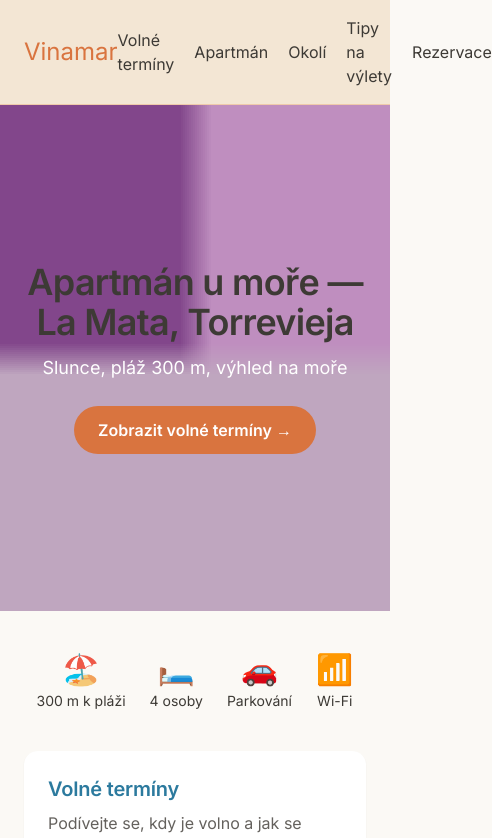
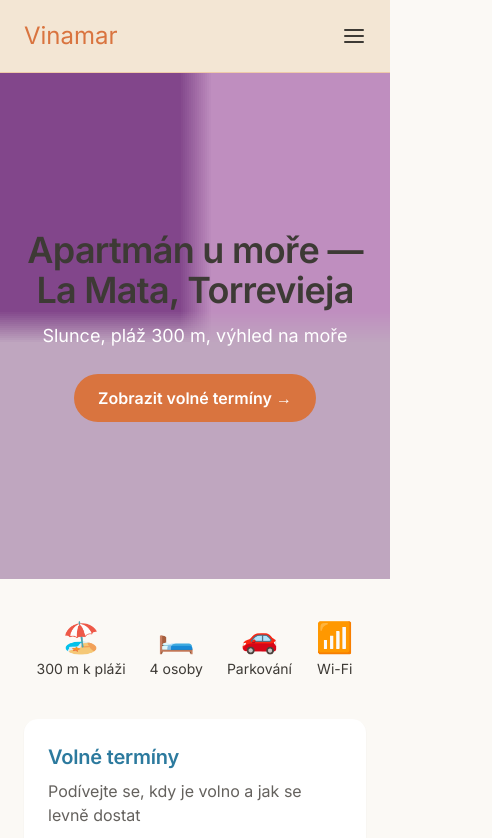
Before and after one commit to LubosRemplik/Vinamar-Web, a Next.js app in the folder web/: page / in a window 390 px wide. Shown: the top 838 px of the page, 492 px wide, since content can reach past the window. Built offline with nearby package versions, Linux system fonts and the light colour scheme.

Commit message:
feat(web): responsive nav with mobile hamburger menu

```diff
--- a/web/components/Nav.tsx
+++ b/web/components/Nav.tsx
@@ -1,3 +1,5 @@
+'use client';
+import { useState } from 'react';
 import Link from 'next/link';
 
 const links = [
@@ -5,24 +7,76 @@ const links = [
   { href: '/apartman', label: 'Apartmán' },
   { href: '/okoli', label: 'Okolí' },
   { href: '/tipy-na-vylety', label: 'Tipy na výlety' },
+  { href: '/rezervace', label: 'Rezervace' },
 ];
 
 export default function Nav() {
+  const [open, setOpen] = useState(false);
+
   return (
-    <header className="flex items-center justify-between px-6 py-4 bg-sand border-b border-ochre/40">
-      <Link href="/" className="text-2xl font-display text-terracotta">
+    <header className="bg-sand border-b border-ochre/40">
+      <div className="flex items-center justify-between px-6 py-4">
+        <Link
+          href="/"
+          className="text-2xl font-display text-terracotta"
+          onClick={() => setOpen(false)}
+        >
           Vinamar
         </Link>
-      <nav className="flex gap-5 items-center">
+
+        <nav className="hidden md:flex gap-5 items-center">
           {links.map((l) => (
             <Link key={l.href} href={l.href} className="hover:text-terracotta">
               {l.label}
             </Link>
           ))}
-        <Link href="/rezervace" className="hover:text-terracotta">
-          Rezervace
+        </nav>
+
+        <button
+          type="button"
+          className="md:hidden inline-flex items-center justify-center rounded-lg p-2 -mr-2 text-ink hover:bg-ochre/20 focus:outline-none focus-visible:ring-2 focus-visible:ring-terracotta"
+          aria-label={open ? 'Zavřít menu' : 'Otevřít menu'}
+          aria-expanded={open}
+          aria-controls="mobile-menu"
+          onClick={() => setOpen((v) => !v)}
+        >
+          <svg
+            width="24"
+            height="24"
+            viewBox="0 0 24 24"
+            fill="none"
+            stroke="currentColor"
+            strokeWidth="2"
+            strokeLinecap="round"
+            aria-hidden="true"
+          >
+            {open ? (
+              <path d="M6 6l12 12M18 6L6 18" />
+            ) : (
+              <>
+                <path d="M3 6h18" />
+                <path d="M3 12h18" />
+                <path d="M3 18h18" />
+              </>
+            )}
+          </svg>
+        </button>
+      </div>
+
+      {open && (
+        <nav id="mobile-menu" className="md:hidden border-t border-ochre/30 px-6 pb-2">
+          {links.map((l) => (
+            <Link
+              key={l.href}
+              href={l.href}
+              className="block py-3 text-lg hover:text-terracotta border-b border-ochre/15 last:border-0"
+              onClick={() => setOpen(false)}
+            >
+              {l.label}
             </Link>
+          ))}
         </nav>
+      )}
     </header>
   );
 }
```
Lines whose indentation alone changed are shown as unchanged.
